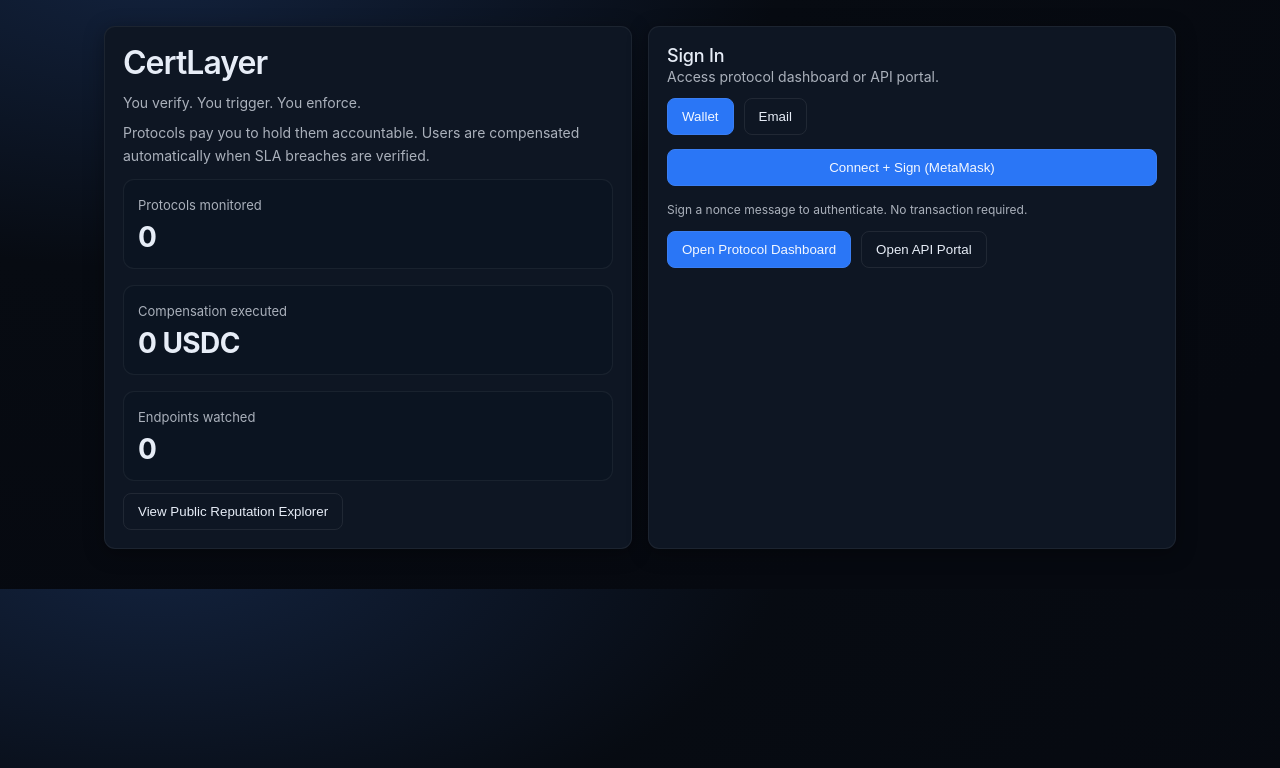
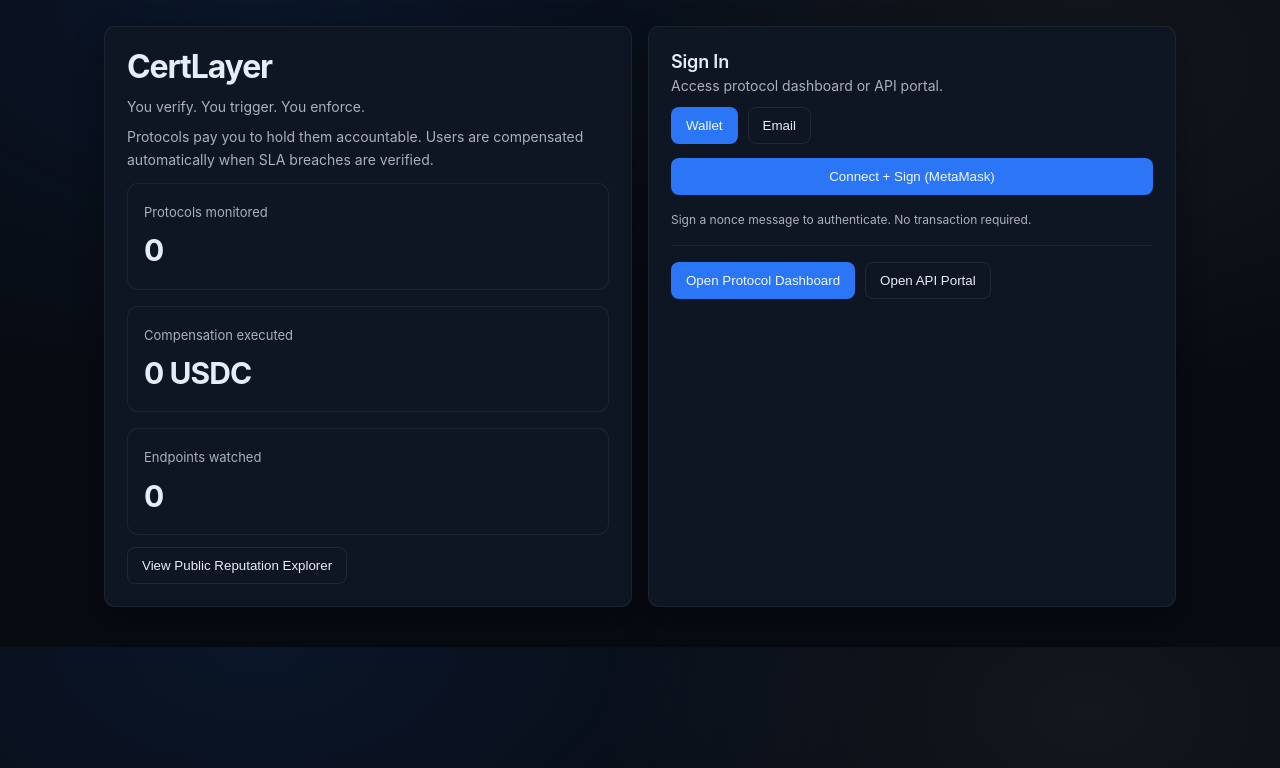
Before and after one commit to Kodark220/CERTLAYER, a Next.js app in the folder frontend/: page / in a window 1280 px wide. Shown: the top 768 px of the page. Built offline with nearby package versions, Linux system fonts and the light colour scheme; no server answers.

Commit message:
Refine UI to Stripe-Coinbase fintech styling

```diff
--- a/frontend/app/globals.css
+++ b/frontend/app/globals.css
@@ -21,8 +21,12 @@ html, body {
   margin: 0;
   padding: 0;
   font-family: "Soehne", "Avenir Next", "Inter", system-ui, -apple-system, Segoe UI, Roboto, sans-serif;
-  background: radial-gradient(1400px 700px at 12% -8%, #13233f 0%, var(--bg-0) 45%, #060910 100%);
+  background:
+    radial-gradient(1200px 700px at 20% 0%, rgba(42,118,246,0.10) 0%, transparent 55%),
+    radial-gradient(900px 600px at 85% 10%, rgba(255,255,255,0.05) 0%, transparent 55%),
+    var(--bg-0);
   color: var(--text);
+  line-height: 1.45;
 }
 
 a {
@@ -39,8 +43,12 @@ a {
   border: 1px solid var(--line-soft);
   background: var(--bg-2);
   border-radius: 11px;
-  padding: 18px;
-  box-shadow: 0 4px 20px rgba(0, 0, 0, 0.35);
+  padding: 22px 22px;
+  box-shadow: 0 10px 30px rgba(0, 0, 0, 0.32);
+}
+
+.card:hover {
+  border-color: rgba(255,255,255,0.10);
 }
 
 .grid {
@@ -53,8 +61,8 @@ a {
 }
 
 button {
-  border: 1px solid var(--line);
-  background: rgba(255, 255, 255, 0.02);
+  border: 1px solid var(--line-soft);
+  background: rgba(255,255,255,0.03);
   color: var(--text);
   border-radius: 8px;
   padding: 10px 14px;
@@ -64,8 +72,8 @@ button {
 }
 
 button:hover {
-  border-color: rgba(255, 255, 255, 0.18);
-  background: rgba(255, 255, 255, 0.05);
+  border-color: rgba(255,255,255,0.12);
+  background: rgba(255,255,255,0.06);
 }
 
 button:active {
@@ -77,15 +85,20 @@ button:disabled {
   opacity: 0.65;
 }
 
+button:focus-visible {
+  outline: none;
+  box-shadow: 0 0 0 2px rgba(42,118,246,0.28);
+}
+
 .btn-primary {
   background: var(--brand);
-  border-color: #3a7ef2;
+  border-color: transparent;
   color: #f4f8ff;
 }
 
 .btn-primary:hover {
   background: var(--brand-hover);
-  border-color: #3d78da;
+  border-color: transparent;
 }
 
 .btn-secondary {
@@ -104,16 +117,21 @@ input, select {
   width: 100%;
   padding: 10px 12px;
   border-radius: 8px;
-  border: 1px solid var(--line);
+  border: 1px solid var(--line-soft);
   background: var(--bg-1);
   color: var(--text);
+}
+
+input:hover,
+select:hover {
+  border-color: rgba(255,255,255,0.12);
 }
 
 input:focus,
 select:focus {
   outline: none;
-  border-color: rgba(74, 140, 247, 0.7);
-  box-shadow: 0 0 0 2px rgba(74, 140, 247, 0.2);
+  border-color: rgba(42,118,246,0.65);
+  box-shadow: 0 0 0 3px rgba(42,118,246,0.18);
 }
 
 .label {
@@ -127,20 +145,22 @@ select:focus {
 .kpi {
   border: 1px solid var(--line-soft);
   border-radius: 11px;
-  padding: 14px;
-  background: #0b1421;
+  padding: 16px 16px;
+  background: var(--bg-2);
 }
 
 .kpi strong {
   display: block;
-  font-size: 28px;
+  font-size: 30px;
+  font-weight: 700;
   margin-top: 6px;
-  letter-spacing: -0.02em;
+  letter-spacing: -0.03em;
 }
 
 .kpi-label {
   font-size: 13px;
   color: var(--text-muted);
+  letter-spacing: 0;
 }
 
 .kpi-subtle {
@@ -160,6 +180,7 @@ select:focus {
   display: flex;
   flex-direction: column;
   justify-content: center;
+  background: linear-gradient(180deg, rgba(42,118,246,0.10), transparent 70%), var(--bg-2);
 }
 
 .kpi-column {
@@ -189,15 +210,15 @@ select:focus {
 .surface-title {
   margin: 0;
   font-size: 18px;
-  font-weight: 500;
+  font-weight: 600;
 }
 
 .hero-title {
   font-size: 32px;
   line-height: 1.15;
   margin: 0 0 10px;
-  font-weight: 600;
-  letter-spacing: -0.03em;
+  font-weight: 650;
+  letter-spacing: -0.035em;
 }
 
 .hero-copy {
@@ -218,6 +239,7 @@ select:focus {
 .muted {
   color: var(--text-muted);
   font-size: 13px;
+  letter-spacing: 0;
 }
 
 .error-text {
@@ -242,15 +264,19 @@ select:focus {
 
 .data-table th,
 .data-table td {
-  border-bottom: 1px solid rgba(120, 176, 224, 0.2);
+  border-bottom: 1px solid rgba(255,255,255,0.08);
   text-align: left;
   padding: 10px 8px;
   font-size: 14px;
 }
 
 .data-table th {
-  color: #b7cae2;
+  color: rgba(231,237,247,0.82);
   font-weight: 600;
+}
+
+.data-table tr:hover td {
+  background: rgba(255,255,255,0.03);
 }
 
 h1,
@@ -265,7 +291,32 @@ p {
   margin: 0;
 }
 
+.mono {
+  font-family: ui-monospace, SFMono-Regular, Menlo, Monaco, Consolas, "Liberation Mono", "Courier New", monospace;
+  font-size: 13px;
+}
+
+.chip-neutral {
+  border: 1px solid var(--line-soft);
+  background: rgba(255,255,255,0.03);
+  color: rgba(231,237,247,0.78);
+}
+
+.subtle-divider {
+  height: 1px;
+  background: rgba(255,255,255,0.06);
+  margin: 16px 0;
+}
+
+.label {
+  letter-spacing: 0;
+}
+
 @media (max-width: 820px) {
+  .shell {
+    padding: 18px 16px 28px;
+  }
+
   .dashboard-kpis {
     grid-template-columns: 1fr;
   }
--- a/frontend/app/page.tsx
+++ b/frontend/app/page.tsx
@@ -339,7 +339,7 @@ export default function HomePage() {
           <p className="hero-copy">Private operational view for protocol teams.</p>
           {session ? (
             <p className="muted" style={{ marginTop: 10 }}>
-              Signed in: {session.wallet} ({session.role})
+              Signed in: <span className="mono">{session.wallet}</span> ({session.role})
             </p>
           ) : null}
         </section>
@@ -600,7 +600,10 @@ export default function HomePage() {
           <h1 className="hero-title" style={{ fontSize: 30, marginBottom: 8 }}>
             API Portal
           </h1>
-          <p className="hero-copy">For funds, analysts, and partners buying reputation data.</p>
+          <div className="meta-row" style={{ marginBottom: 8 }}>
+            <p className="hero-copy">For funds, analysts, and partners buying reputation data.</p>
+            <span className="status-chip chip-neutral">Read-only Preview</span>
+          </div>
         </section>
         <section className="card">
           <h3 className="surface-title">Key Management</h3>
@@ -639,7 +642,7 @@ export default function HomePage() {
         <article className="card">
           <h2 className="surface-title">Sign In</h2>
           <p className="hero-copy" style={{ marginBottom: 10 }}>Access protocol dashboard or API portal.</p>
-          {session ? <p className="muted">Session active for {session.wallet}</p> : null}
+          {session ? <p className="muted">Session active for <span className="mono">{session.wallet}</span></p> : null}
 
           <div className="btn-row" style={{ marginBottom: 14 }}>
             <button className={mode === "wallet" ? "btn-primary" : "btn-secondary"} onClick={() => setMode("wallet")}>
@@ -674,6 +677,7 @@ export default function HomePage() {
             </div>
           )}
 
+          <div className="subtle-divider" />
           <div className="btn-row" style={{ marginTop: 14 }}>
             <button className="btn-primary" onClick={() => openProtectedView("protocol")}>Open Protocol Dashboard</button>
             <button className="btn-secondary" onClick={() => openProtectedView("api")}>Open API Portal</button>
--- a/frontend/src/components/dashboard/ProtocolRegistrationSection.tsx
+++ b/frontend/src/components/dashboard/ProtocolRegistrationSection.tsx
@@ -83,7 +83,7 @@ export function ProtocolRegistrationSection({
         </button>
         {success ? <p className="success-text">{success}</p> : null}
         {txHash ? (
-          <p className="muted" style={{ fontSize: 12, wordBreak: "break-all" }}>
+          <p className="muted mono" style={{ fontSize: 12, wordBreak: "break-all" }}>
             Tx Hash: {txHash}
           </p>
         ) : null}
```
